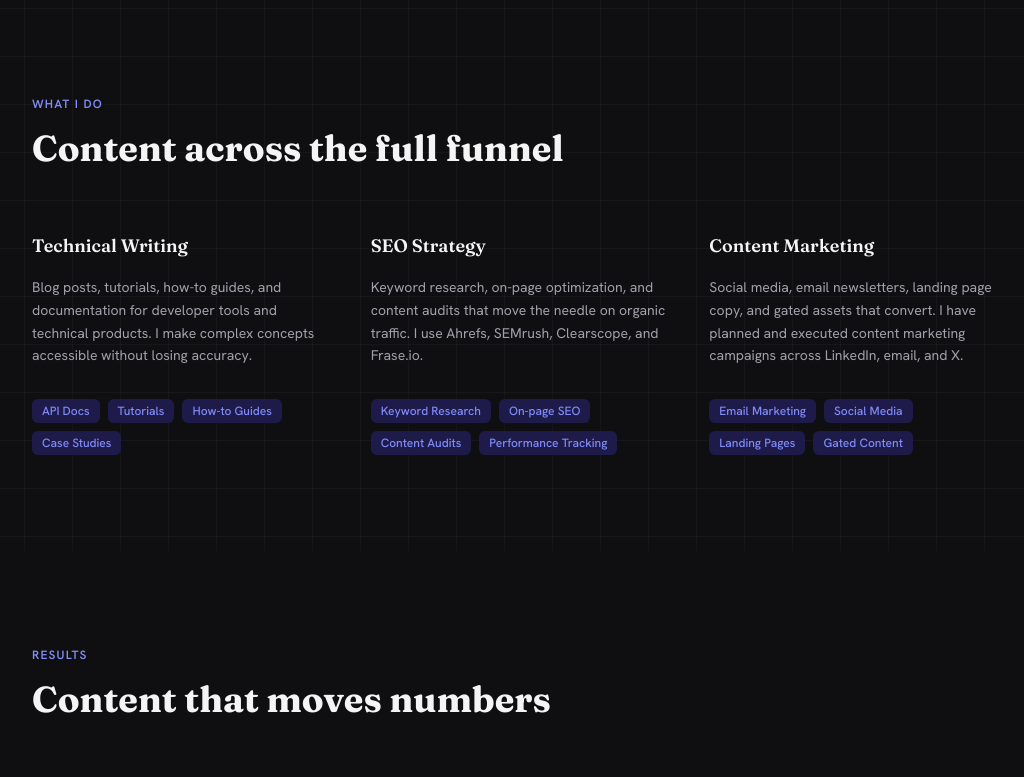
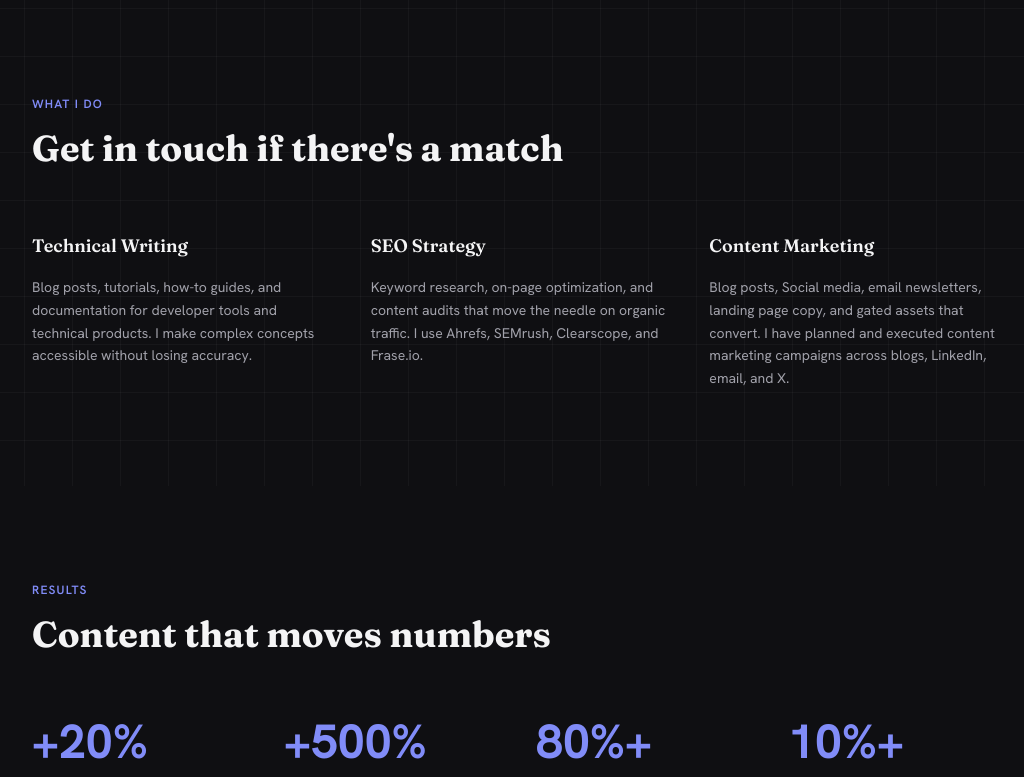
Before and after one commit to nefejames/my-portfolio-v5, a Next.js app: page / in a window 1280 px wide. Shown: the part 760-1537 px from the top of the page, without its empty margins (120-1144 px from the left). Built offline with nearby package versions, Linux system fonts and the light colour scheme; no server answers.

Commit message:
services - trimming the fat

```diff
--- a/components/sections/Services.tsx
+++ b/components/sections/Services.tsx
@@ -3,7 +3,7 @@ const services = [
     title: 'Technical Writing',
     description:
       'Blog posts, tutorials, how-to guides, and documentation for developer tools and technical products. I make complex concepts accessible without losing accuracy.',
-    tags: ['API Docs', 'Tutorials', 'How-to Guides', 'Case Studies'],
+    tags: ['How-to Guides', 'Case Studies', 'Tutorials', 'Technical Deep Dives'],
   },
   {
     title: 'SEO Strategy',
@@ -14,8 +14,7 @@ const services = [
   {
     title: 'Content Marketing',
     description:
-      'Social media, email newsletters, landing page copy, and gated assets that convert. I have planned and executed content marketing campaigns across LinkedIn, email, and X.',
-    tags: ['Email Marketing', 'Social Media', 'Landing Pages', 'Gated Content'],
+      'Blog posts, Social media, email newsletters, landing page copy, and gated assets that convert. I have planned and executed content marketing campaigns across blogs, LinkedIn, email, and X.',
   },
 ]
 
@@ -27,7 +26,7 @@ export default function Services() {
           What I do
         </p>
         <h2 className="text-3xl md:text-4xl font-bold text-[var(--text)] mb-16">
-          Content across the full funnel
+          Get in touch if there's a match
         </h2>
 
         <div className="grid md:grid-cols-3 gap-10">
@@ -35,16 +34,6 @@ export default function Services() {
             <div key={s.title} className="flex flex-col gap-4">
               <h3 className="text-lg font-semibold text-[var(--text)]">{s.title}</h3>
               <p className="text-sm text-[var(--muted)] leading-relaxed">{s.description}</p>
-              <div className="flex flex-wrap gap-2 mt-auto pt-4">
-                {s.tags.map((tag) => (
-                  <span
-                    key={tag}
-                    className="text-xs font-medium px-2.5 py-1 bg-[var(--accent-subtle)] text-[var(--accent-text)] rounded-md"
-                  >
-                    {tag}
-                  </span>
-                ))}
-              </div>
             </div>
           ))}
         </div>
```
